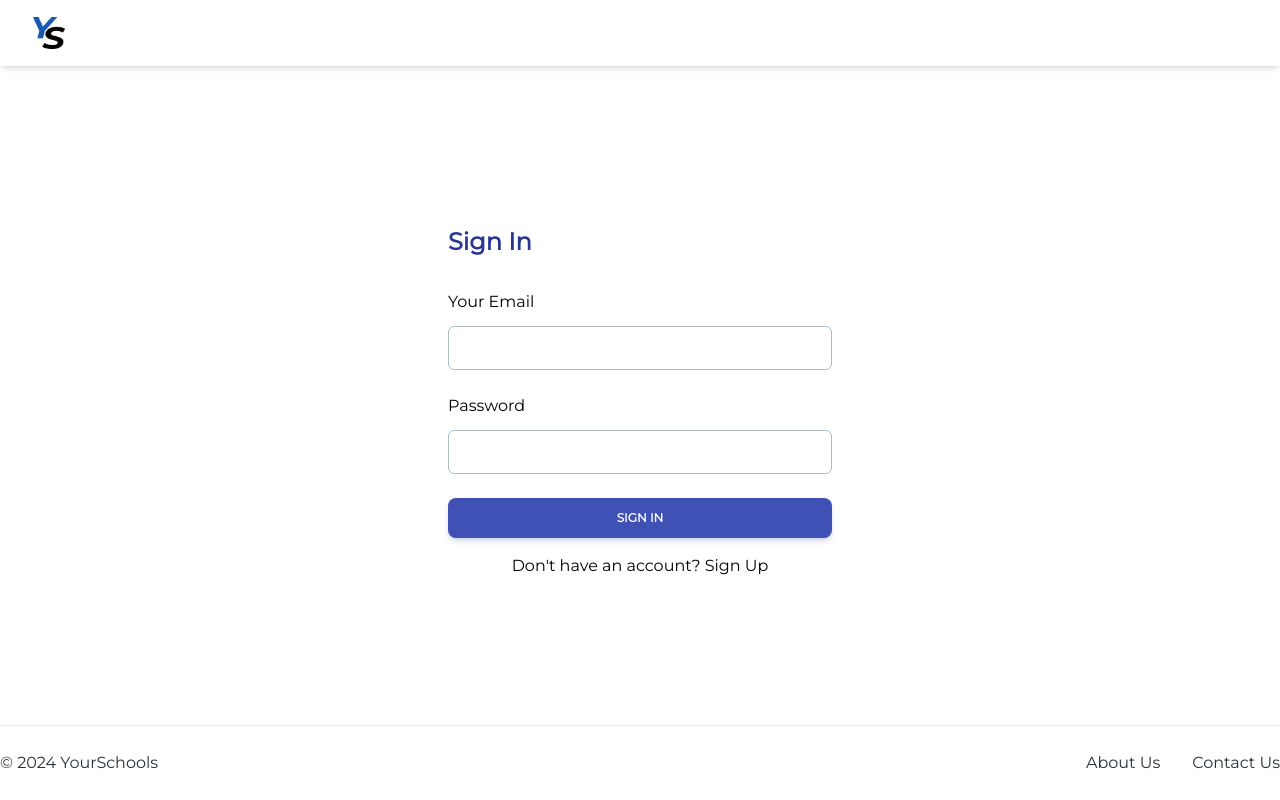
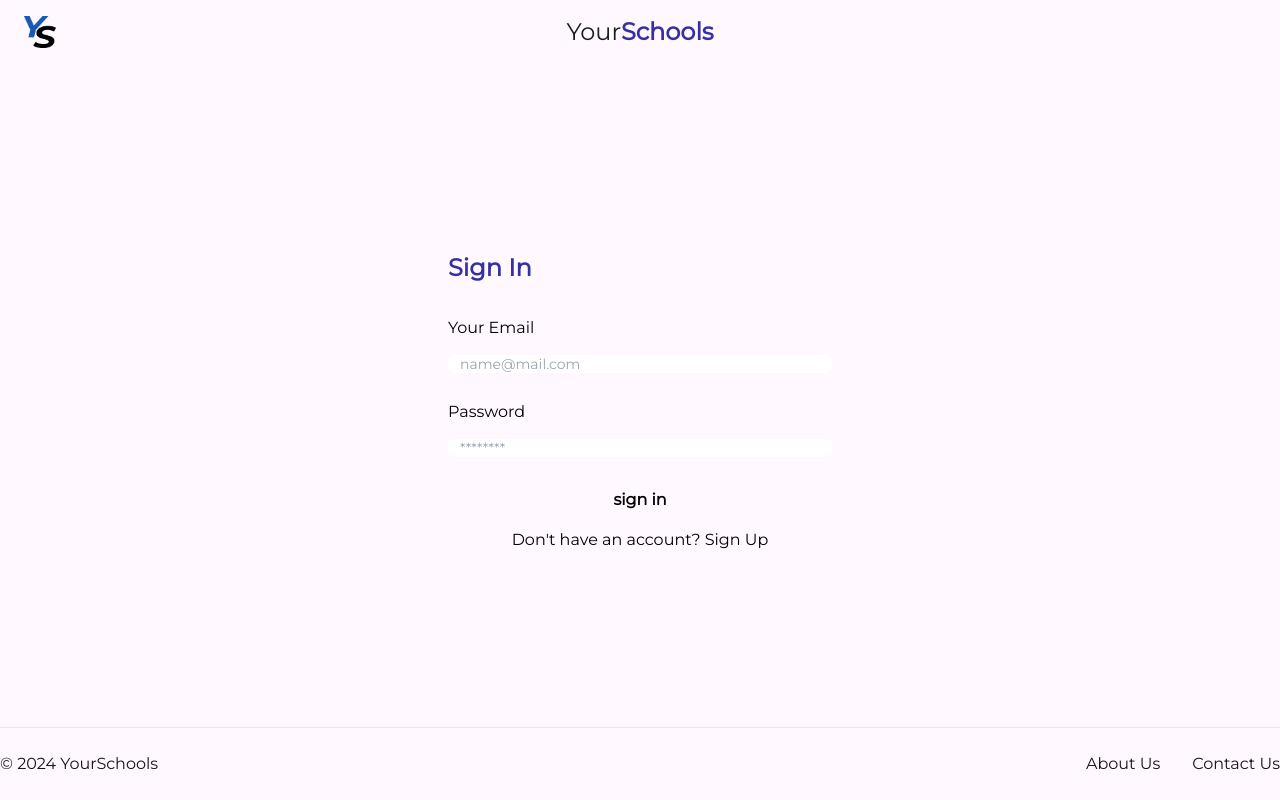
Before and after one commit to AndrewCMonson/your-schools, a React (Vite) app in the folder frontend/: page /schools in a window 1280 px wide. Built offline with nearby package versions, Linux system fonts and the light colour scheme.

Commit message:
daisyUI config and navbar first pass

```diff
--- a/frontend/src/components/NavBar.tsx
+++ b/frontend/src/components/NavBar.tsx
@@ -1,80 +1,68 @@
-import { useState, useEffect, ReactElement, useCallback } from "react";
-import { Navbar, Collapse, IconButton } from "@material-tailwind/react";
-import { Bars3Icon, XMarkIcon } from "@heroicons/react/24/outline";
-import { Link } from "react-router-dom";
+import { ReactElement, useCallback } from "react";
+import { Link, useNavigate } from "react-router-dom";
 import YourSchools from "../assets/images/your-schools-logo.png";
-import { NavButton } from "./NavButton";
 import { LOGOUT } from "../utils/mutations";
 import { useMutation } from "@apollo/client";
 import { useSessionStore } from "../stores/session";
 
-const NavList = (): ReactElement => {
+export const NavBar = (): ReactElement => {
   const [logout] = useMutation(LOGOUT);
+  const navigate = useNavigate();
   const { user, clearSession } = useSessionStore();
 
   const onLogout = useCallback(() => {
     logout();
     clearSession();
-  }, [logout, clearSession]);
-
-  return (
-    <ul className="my-2 flex flex-col gap-2 lg:mb-0 lg:mt-0 lg:flex-row lg:items-center lg:gap-6">
-      {user && (
-        <>
-          <NavButton name="Schools" link="/schools" />
-          <NavButton name="Favorites" link="/favorites" />
-          <NavButton name="Logout" link="/" onClick={onLogout} />
-        </>
-      )}
-    </ul>
-  );
-};
-
-export const NavBar = (): ReactElement => {
-  const [openNav, setOpenNav] = useState<boolean>(false);
-
-  const handleWindowResize = () =>
-    window.innerWidth >= 960 && setOpenNav(false);
-
-  useEffect(() => {
-    window.addEventListener("resize", handleWindowResize);
-
-    return () => {
-      window.removeEventListener("resize", handleWindowResize);
-    };
-  }, []);
+    navigate("/");
+  }, [logout, clearSession, navigate]);
 
   return (
     <>
-      <Navbar
-        className="mx-auto max-w-full rounded-none px-6 py-3 lg:px-8 lg:py-4"
-        shadow={true}
-      >
-        <div className="flex items-center justify-between text-blue-gray-900">
+      <div className="navbar bg-base-100">
+        <div className="navbar-start">
           <Link to="/">
-            <img src={YourSchools} alt="YourSchools Logo" className="h-8 w-8" />
+            <img
+              src={YourSchools}
+              alt="YourSchools Logo"
+              className="h-8 w-8 mx-4"
+            />
           </Link>
-
-          <div className="hidden lg:block">
-            <NavList />
+        </div>
+        <div className="navbar-center">
+          <div className="hidden lg:block text-2xl cursor-default">
+            <span className="text-neutral">Your</span>
+            <span className="text-primary font-bold">Schools</span>
           </div>
-          <IconButton
-            variant="text"
-            className="ml-auto h-6 w-6 text-inherit hover:bg-transparent focus:bg-transparent active:bg-transparent lg:hidden"
-            ripple={false}
-            onClick={() => setOpenNav(!openNav)}
-          >
-            {openNav ? (
-              <XMarkIcon className="h-6 w-6" strokeWidth={2} />
-            ) : (
-              <Bars3Icon className="h-6 w-6" strokeWidth={2} />
+        </div>
+        <div className="navbar-end">
+          <ul className="menu menu-horizontal px-1">
+            {user && (
+              <li>
+                <details>
+                  <summary className="text-lg text-neutral">Menu</summary>
+                  <ul className="bg-base-100 rounded-t-none z-50 mr-2">
+                    <li>
+                      <Link to="/schools" className="text-neutral">
+                        Schools
+                      </Link>
+                    </li>
+                    <li>
+                      <Link to="/favorites" className="text-neutral">
+                        Favorites
+                      </Link>
+                    </li>
+                    <li>
+                      <button onClick={onLogout} className="text-neutral">
+                        Logout
+                      </button>
+                    </li>
+                  </ul>
+                </details>
+              </li>
             )}
-          </IconButton>
+          </ul>
         </div>
-        <Collapse open={openNav}>
-          <NavList />
-        </Collapse>
-      </Navbar>
+      </div>
     </>
   );
 };
--- a/frontend/tailwind.config.js
+++ b/frontend/tailwind.config.js
@@ -1,39 +1,64 @@
 /** @type {import('tailwindcss').Config} */
-import withMT from "@material-tailwind/react/utils/withMT";
+import daisyui from 'daisyui';
 
-export default withMT({
-  content: ["./index.html", "./src/**/*.{js,ts,jsx,tsx}"],
+export default {
+	daisyui: {
+		themes: [
+			{
+				mytheme: {
+					primary: '#3730A3',
+
+					secondary: '#0000ff',
+
+					accent: '#00ab00',
+
+					neutral: '#181e1e',
+
+					'base-100': '#fff8ff',
+
+					info: '#00d9ff',
+
+					success: '#00ae00',
+
+					warning: '#ff7100',
+
+					error: '#ff0000',
+				},
+			},
+		],
+	},
+	content: ['./index.html', './src/**/*.{js,ts,jsx,tsx}'],
 	theme: {
 		extend: {
 			fontFamily: {
-        sans: ["Montserrat", "sans-serif"],
+				sans: ['Montserrat', 'sans-serif'],
 			},
 		},
 		screens: {
-      xs: "475px",
+			xs: '475px',
 			// => @media (min-width: 475px) { ... }
 
-      sm: "640px",
+			sm: '640px',
 			// => @media (min-width: 640px) { ... }
 
-      md: "768px",
+			md: '768px',
 			// => @media (min-width: 768px) { ... }
 
-      lg: "1024px",
+			lg: '1024px',
 			// => @media (min-width: 1024px) { ... }
 
-      xl: "1280px",
+			xl: '1280px',
 			// => @media (min-width: 1280px) { ... }
 
-      "2xl": "1536px",
+			'2xl': '1536px',
 			// => @media (min-width: 1536px) { ... }
 
-      "3xl": "1920px",
+			'3xl': '1920px',
 			// => @media (min-width: 1920px) { ... }
 
-      "4xl": "2560px",
+			'4xl': '2560px',
 			// => @media (min-width: 2560px) { ... }
 		},
 	},
-  plugins: [],
-});
+	plugins: [daisyui],
+};
--- a/package.json
+++ b/package.json
@@ -22,6 +22,7 @@
 	"dependencies": {
 		"@apollo/server": "^4.10.0",
 		"@graphql-codegen/typescript-mongodb": "^3.0.0",
+		"@material-tailwind/react": "^2.1.9",
 		"apollo-server-express": "^3.13.0",
 		"bcrypt": "^5.1.1",
 		"cookie-parser": "^1.4.6",
@@ -37,6 +38,7 @@
 		"@graphql-codegen/cli": "5.0.2",
 		"@graphql-codegen/client-preset": "^4.2.5",
 		"@graphql-codegen/typescript": "4.0.6",
+		"@graphql-codegen/typescript-mongodb": "3.0.0",
 		"@graphql-codegen/typescript-resolvers": "4.0.6",
 		"@graphql-typed-document-node/core": "^3.2.0",
 		"@types/bcrypt": "^5.0.2",
@@ -56,7 +58,6 @@
 		"prettier": "^3.2.5",
 		"ts-node": "^10.9.2",
 		"tslib": "^2.6.2",
-		"typescript": "^5.4.3",
-		"@graphql-codegen/typescript-mongodb": "3.0.0"
+		"typescript": "^5.4.3"
 	}
 }
```
Also changed, not shown: frontend/package.json (+6 -5 lines), 2 other files (tests, documents, lock files or other folders). Lines whose indentation alone changed are shown as unchanged.
